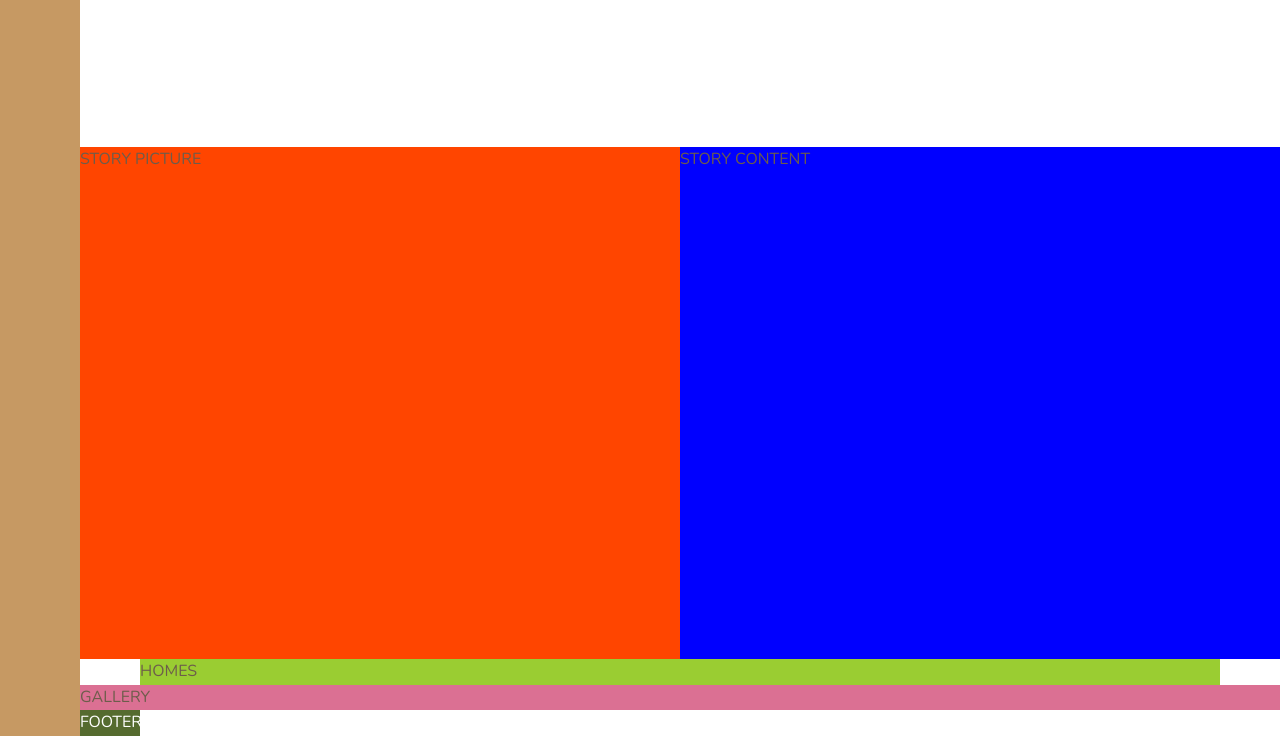
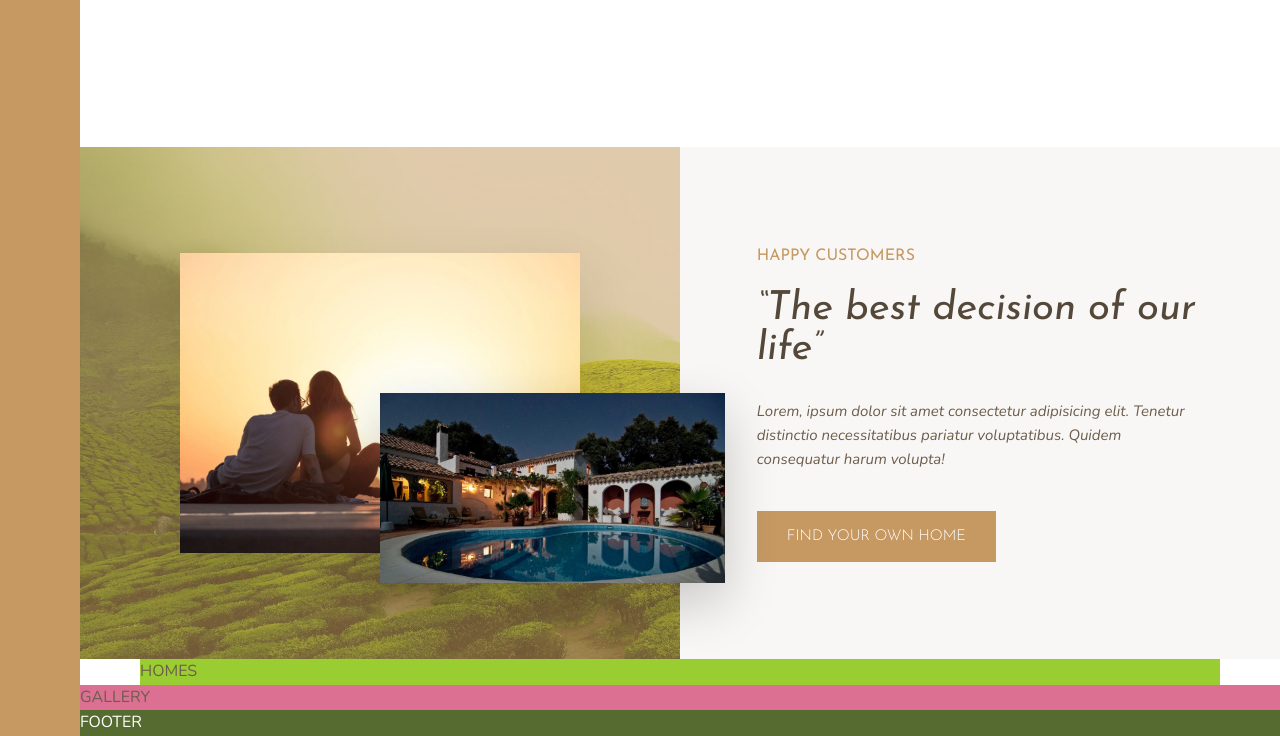
Before and after one commit to serhiikle/nexter, a website: page app/index.html in a window 1280 px wide. Shown: the part 1139-1875 px from the top of the page. Drawn offline with nearby package versions, Linux system fonts and the light colour scheme.

Commit message:
finish section story

```diff
--- a/app/index.html
+++ b/app/index.html
@@ -96,11 +96,17 @@
     </section>
     <!-- SECTION STORY PICTURE -->
     <section class="story-picture">
-      STORY PICTURE
+      <img src="images/story-1.webp" alt="Story photo 1" class="story-picture__image-1">
+      <img src="images/story-2.webp" alt="Story photo 2" class="story-picture__image-2">
     </section>
     <!-- SECTION STORY CONTENT -->
     <section class="story-content">
-      STORY CONTENT
+      <h3 class="story-content__subtitle title title--medium">Happy Customers</h3>
+      <h3 class="story-content__title title title--large">&ldquo;The best decision of our life&rdquo;</h3>
+      <p class="story-content__text">
+        Lorem, ipsum dolor sit amet consectetur adipisicing elit. Tenetur distinctio necessitatibus pariatur voluptatibus. Quidem consequatur harum volupta!
+      </p>
+      <button class="button">Find your own home</button>
     </section>
     <!-- SECTION HOMES -->
     <section class="homes">
--- a/app/scss/_components.scss
+++ b/app/scss/_components.scss
@@ -9,15 +9,22 @@
   display: inline-block;
   text-decoration: none;
   text-transform: uppercase;
-  border-radius: 10rem;
-  transition: all .2s;
+  color: $colorWhite;
+  font-family: $fontSecondary;
   font-weight: 300;
   font-size: 1.5rem;
-  background-color: transparent;
+  border-radius: 0;
+  background-color: $colorPrimary;
+  padding: 1.8rem 3rem;
+  transition: all .2s;
   // for tag button
   cursor: pointer;
   border: none;
   overflow: hidden;
+
+  &:hover {
+    background-color: $colorPrimaryDark;
+  }
 }
 
 .btn {
@@ -44,12 +51,21 @@
 .title {
   font-family: $fontSecondary;
   font-weight: 400;
+  color: $colorBrownDark;
 
   &--largest {}
 
-  &--large {}
+  &--large {
+    font-size: 4rem;
+    font-style: italic;
+    line-height: 1;
+  }
 
-  &--medium {}
+  &--medium {
+    font-size: 1.6rem;
+    color: $colorPrimary;
+    text-transform: uppercase;
+  }
 
   &-small {
     font-size: 1.9rem;
--- a/app/scss/_footer.scss
+++ b/app/scss/_footer.scss
@@ -1,4 +1,5 @@
 .footer {
   background-color: darkolivegreen;
   color: #fff;
+  grid-column: full-start / full-end;
 }
--- a/app/scss/_story.scss
+++ b/app/scss/_story.scss
@@ -1,9 +1,49 @@
 .story-picture {
-  background-color: orangered;
   grid-column: full-start / col-end 4;
+  display: grid;
+  grid-template-columns: repeat(6, 1fr);
+  grid-template-rows: repeat(6, 1fr);
+  align-items: center;
+  background-image: linear-gradient(to right, rgba($colorPrimary, .5), rgba($colorPrimary, .5)), url("../images/back.webp");
+  background-size: cover;
+  background-position: center;
+
+  &__image-1 {
+    width: 100%;
+    grid-column: 2 / 6;
+    grid-row: 2 / 6;
+    box-shadow: 0 2rem 5rem rgba($colorBlack, .1);
+  }
+
+  &__image-2 {
+    width: 115%;
+    grid-column: 4 / 7;
+    grid-row: 4 / 6;
+    z-index: 20;
+    box-shadow: 0 2rem 5rem rgba($colorBlack, .2);
+  }
 }
 
 .story-content {
-  background-color: blue;
+  background-color: $colorGrey;
   grid-column: col-start 5 / full-end;
+  padding: 2rem 6vw;
+  display: flex;
+  justify-content: center;
+  align-items: flex-start;
+  flex-direction: column;
+
+  &__subtitle {
+    margin-bottom: 2rem;
+  }
+
+  &__title {
+    margin-bottom: 3rem;
+  }
+
+  &__text {
+    font-size: 1.5rem;
+    font-style: italic;
+    margin-bottom: 4rem;
+  }
 }
```
Also changed, not shown: app/css/style.min.css.
